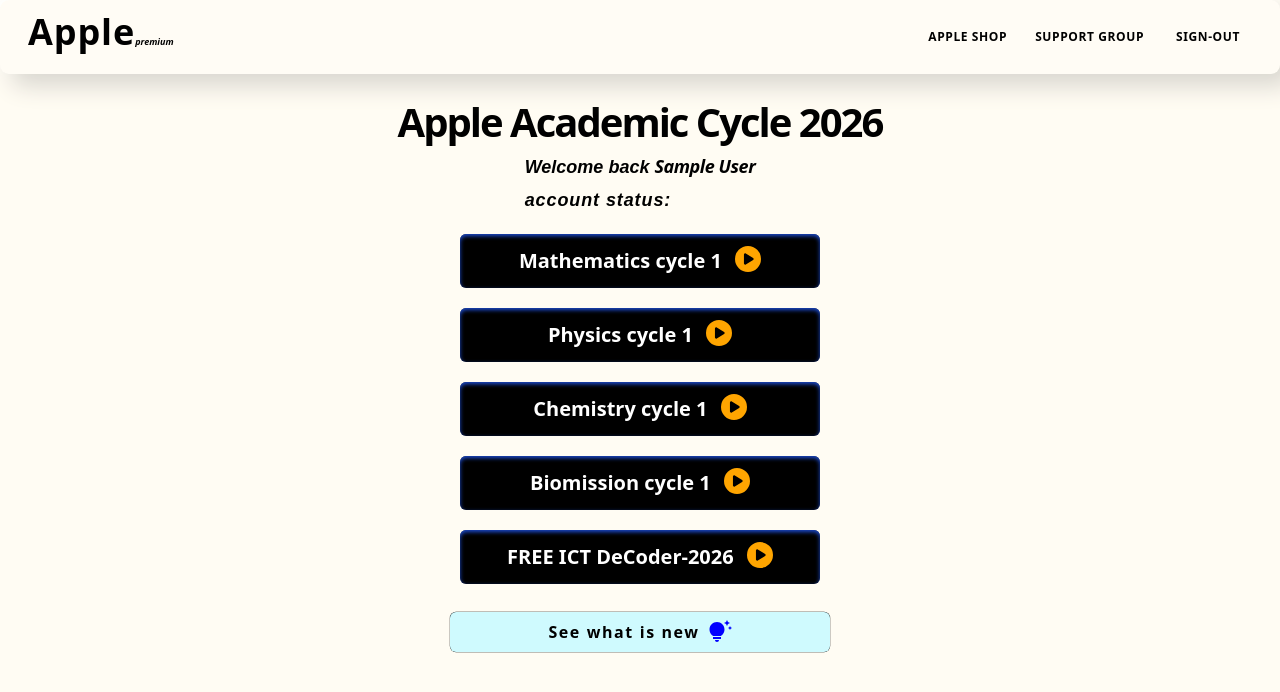
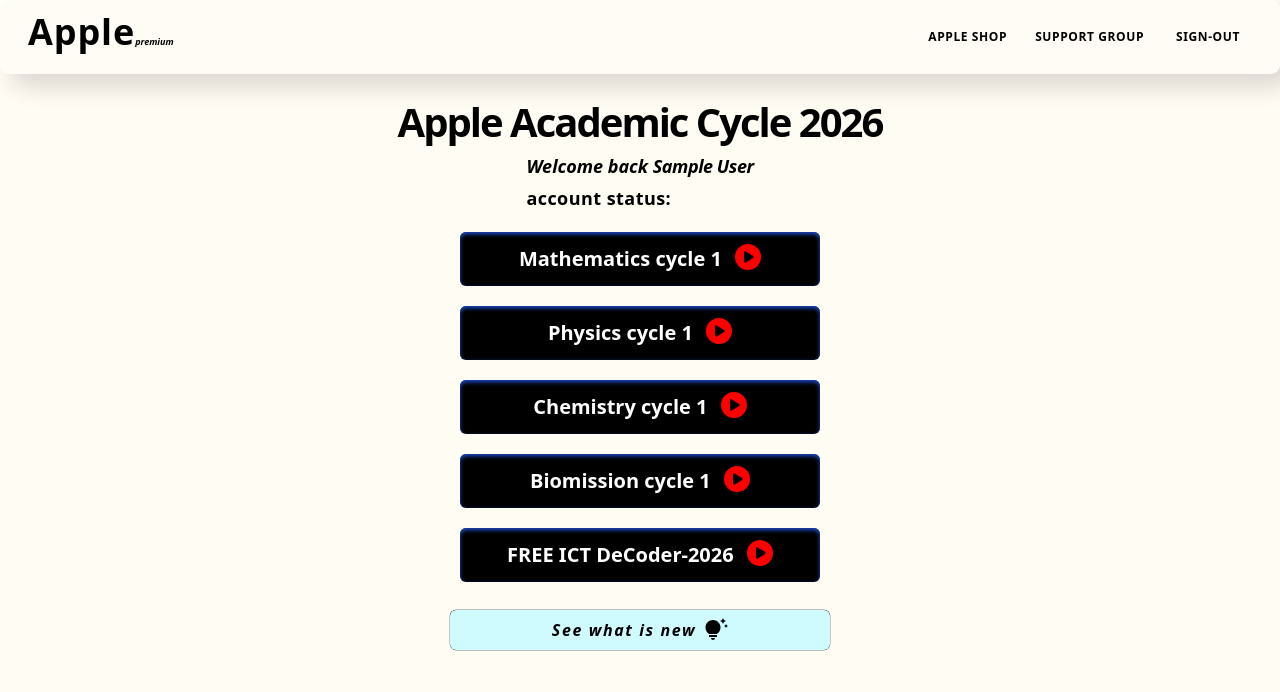
Before and after one commit to FardusWahid/hsc2026, a Next.js app: page / in a window 1280 px wide. Shown: the top 692 px of the page. Built offline with nearby package versions, Linux system fonts and the light colour scheme; no server answers; sample sign-in values are in the browser's storage.

Commit message:
didnworkearlier

```diff
--- a/src/app/component/navbar.jsx
+++ b/src/app/component/navbar.jsx
@@ -38,7 +38,7 @@ export default function Navbar({ fixed }) {
             <ul className="flex flex-col lg:flex-row list-none lg:ml-auto">
               <li className="nav-item">
                 <a
-                  className="px-2 py-2 flex rounded-lg items-center text-xs font-sans uppercase  leading-snug text-black font-extrabold hover:bg-[#f8f1df] transition-all ease-in duration-150 hover:mega hover:text-black"
+                  className="px-2 py-2 flex rounded-lg items-center text-xs font-sans uppercase  leading-snug text-black font-extrabold hover:bg-[#f8f1df] transition-all ease-in duration-150 hover:text-black"
                   href="https://applecourses.netlify.app"
                 >
                 <span className=" ml-2 tracking-wider hover:tracking-widest transition-all ease-in duration-100 ">Apple Shop</span>
@@ -46,7 +46,7 @@ export default function Navbar({ fixed }) {
               </li>
               <li className="nav-item">
               <a
-                  className="px-3 py-2 flex items-center text-xs uppercase font-sans leading-snug text-black font-extrabold hover:bg-[#f8f1df] rounded-lg transition-all ease-in duration-100 hover:mega hover:text-black"
+                  className="px-3 py-2 flex items-center text-xs uppercase font-sans leading-snug text-black font-extrabold hover:bg-[#f8f1df] rounded-lg transition-all ease-in duration-100 hover:text-black"
                   href="https://www.facebook.com/groups/1451996508764221"
                 >
                   <span className="ml-2 tracking-wider hover:tracking-widest transition-all ease-in duration-100">Support Group</span>
@@ -54,7 +54,7 @@ export default function Navbar({ fixed }) {
               </li>
               <li className="nav-item">
               <a
-                  className="px-3 py-2 flex items-center text-xs uppercase font-sans leading-snug text-black font-extrabold hover:bg-[#f8f1df] rounded-lg transition-all ease-in duration-100 hover:mega hover:text-black"
+                  className="px-3 py-2 flex items-center text-xs uppercase font-sans leading-snug text-black font-extrabold hover:bg-[#f8f1df] rounded-lg transition-all ease-in duration-100 hover:text-black"
                   href="/api/auth/signout"
                 >
                 <span className="ml-2 tracking-wider hover:tracking-widest transition-all ease-in duration-100">Sign-out</span>
--- a/src/app/component/sub.jsx
+++ b/src/app/component/sub.jsx
@@ -8,7 +8,7 @@ export default function Sub(props){
         <div className="select-none">
 
 <section className="mt-5 w-5/6 md:w-[360px] m-auto">
-<Link href={props.route}><p className="shadow-inner shadow-blue-700 bg-black hover:bg-purple-950 justify-center rounded-md md:py-3 text-white m-auto px-2 py-[11px] my-1 font-[900] text-[18px] hover:text-[19px] md:text-[20px] md:hover:text-[21px] active:text-yellow-100 hover:ring-2 hover:ring-purple-900 font-sans flex gap-2 transition-all ease-in-out duration-150 ">{props.name}&nbsp;<FaCirclePlay color="orange" size={26}/></p>
+<Link href={props.route}><p className="shadow-inner shadow-blue-700 bg-black hover:bg-purple-950 justify-center rounded-md md:py-3 text-white m-auto px-2 py-[11px] my-1 font-bold text-[18px] hover:text-[19px] md:text-[20px] md:hover:text-[21px] hover:ring-2 hover:ring-cyan-100 font-sans flex gap-2 transition-all ease-in-out duration-150 ">{props.name}&nbsp;<FaCirclePlay color="red" size={26}/></p>
 </Link>
 
 
--- a/src/app/globals.css
+++ b/src/app/globals.css
@@ -1,7 +1,7 @@
 @tailwind base;
 @tailwind components;
 @tailwind utilities;
-@import url('https://fonts.googleapis.com/css2?family=Poetsen+One&family=Seymour+One&display=swap');
+
 body{
   background: #fffcf3;
 }
@@ -23,15 +23,8 @@ body{
     box-shadow: 5px 5px 14px #ffffff, -5px -5px 14px #ffffff;
     }
 
-    .poet {
-      font-family: "Seymour One", sans-serif;
-      font-weight: 900;
-      font-style: italic;
-    }
 
-    .mega{
-      font-weight: 900;
-    }
+
 
 
 
--- a/src/app/layout.js
+++ b/src/app/layout.js
@@ -1,5 +1,4 @@
 import "./globals.css";
-import Nav from './component/sign'
 import Navbar from "./component/navbar";
 
 
--- a/src/app/page.js
+++ b/src/app/page.js
@@ -18,8 +18,8 @@ const page = async (prop) => {
 
 <section className='grid items-center m-auto justify-center w-3/4 mt-3 '>
 
-      <h1 className='text-center poet text-lg'>Welcome back <span className='font-sans italic font-extrabold tracking-tight normal-case'>{session?.user?.name}</span> </h1>
-      <p className='text-lg text-start mt-1 font-extrabold poet tracking-wider'>account status: <span className='font-extrabold font-sans capitalize   italic'>{session?.user?.role}</span><br/></p>
+      <h1 className='text-center font-sans italic font-bold text-lg'>Welcome back <span className='font-sans italic font-extrabold tracking-tight normal-case'>{session?.user?.name}</span> </h1>
+      <p className='text-lg text-start mt-1 font-sans font-bold tracking-wide'>account status: <span className='font-extrabold font-sans capitalize   italic'>{session?.user?.role}</span><br/></p>
       </section>
 
 
@@ -56,7 +56,7 @@ const page = async (prop) => {
     />
     </section>
 <br/>
-    <Link className='flex justify-center bg-cyan-100 md:bg-cyan-100 ring-[.2px] ring-black hover:ring-1 hover:ring-blue-950 mt-0 p-2 rounded-md hover:text-[17px] transition-all ease-in-out duration-200  font-sans font-extrabold tracking-widest w-5/6 m-auto mb-2 md:w-[380px] gap-2' href="/updates">See what is new<MdTipsAndUpdates size={24} color='blue'/></Link>
+    <Link className='flex justify-center bg-cyan-100 md:bg-cyan-100 ring-[.2px] ring-black hover:ring-1 hover:ring-blue-950 mt-0 p-2 rounded-md hover:text-[17px] transition-all ease-in-out duration-200  font-sans font-semibold italic tracking-widest w-5/6 m-auto mb-2 md:w-[380px] gap-2' href="/updates">See what is new<MdTipsAndUpdates size={24} color='black'/></Link>
 
     </div>
 
```
